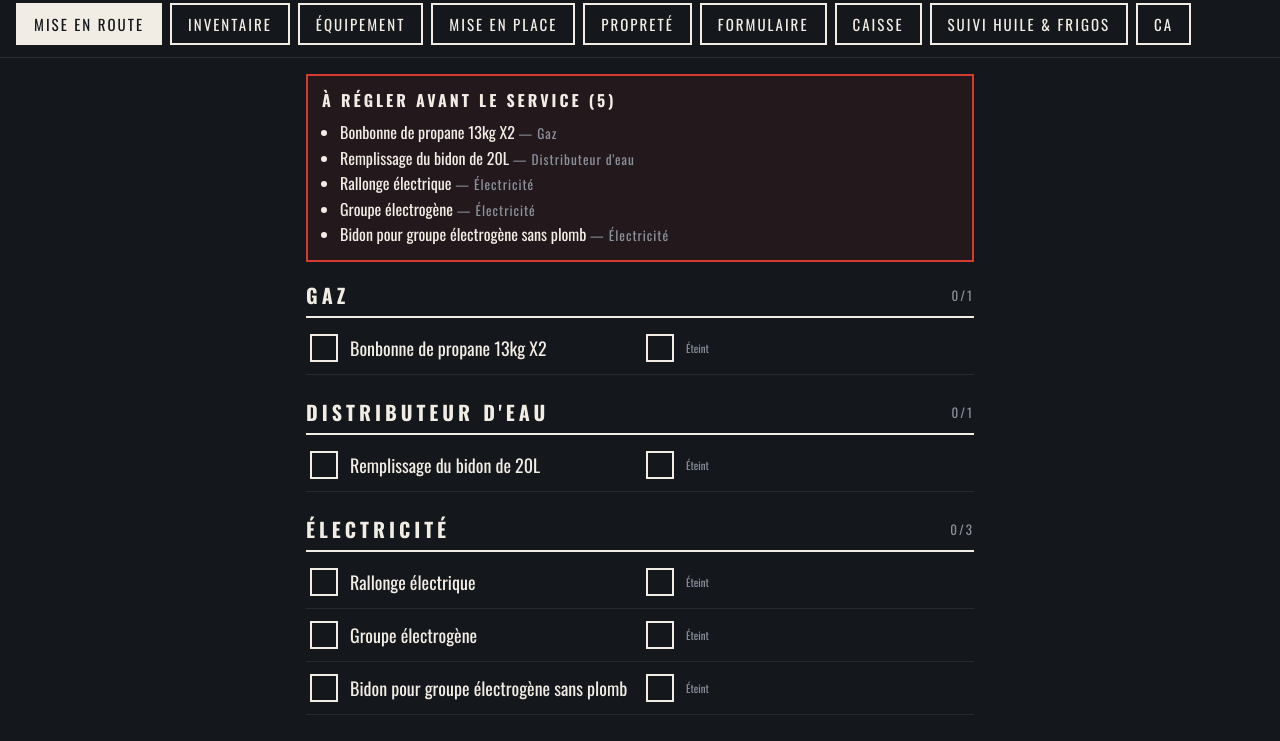
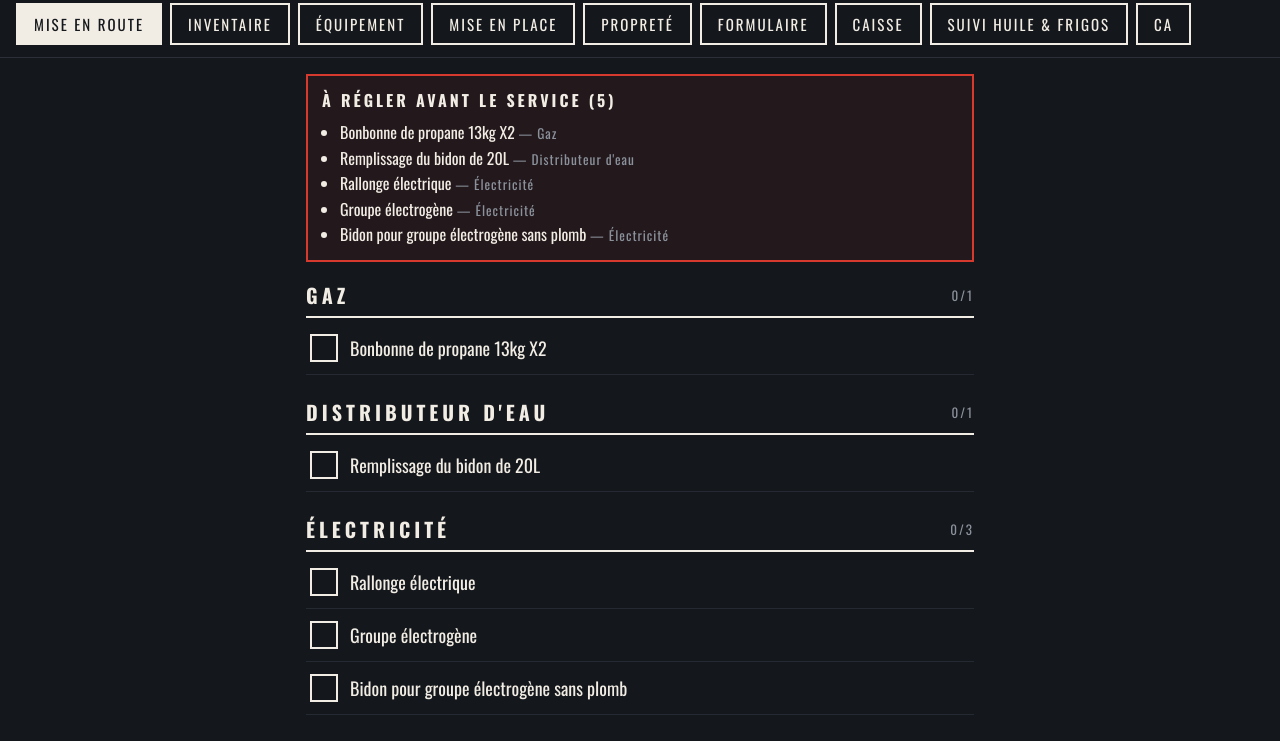
Before and after one commit to FOODTRUCKBB/Brutbutcher-, a plain HTML site: page index.html in a window 1280 px wide. Shown: the part 199-940 px from the top of the page. Drawn offline with nearby package versions, Linux system fonts and the light colour scheme.

Commit message:
Update index.html

```diff
--- a/index.html
+++ b/index.html
@@ -964,11 +964,9 @@ function render() {
     cat.items.forEach((it, ii) => {
       const row = document.createElement('div');
       row.className = 'item' + (it.c ? ' done' : '') + (it.off ? ' off' : '');
-      row.innerHTML = '<label><input type="checkbox"' + (it.c ? ' checked' : '') + '><span>' + esc(it.t) + '</span></label>' +
-        '<label class="off-label"><input type="checkbox" class="off-cb"' + (it.off ? ' checked' : '') + '><small>Éteint</small></label>' +
+           row.innerHTML = '<label><input type="checkbox"' + (it.c ? ' checked' : '') + '><span>' + esc(it.t) + '</span></label>' +
         '<button class="del edit-only" aria-label="Supprimer">×</button>';
       row.querySelector('input:not(.off-cb)').onchange = e => { it.c = e.target.checked; save(); render(); };
-      row.querySelector('.off-cb').onchange = e => { it.off = e.target.checked; save(); render(); };
       row.querySelector('.del').onclick = () => { cat.items.splice(ii, 1); save(); render(); };
       div.appendChild(row);
     });
```
